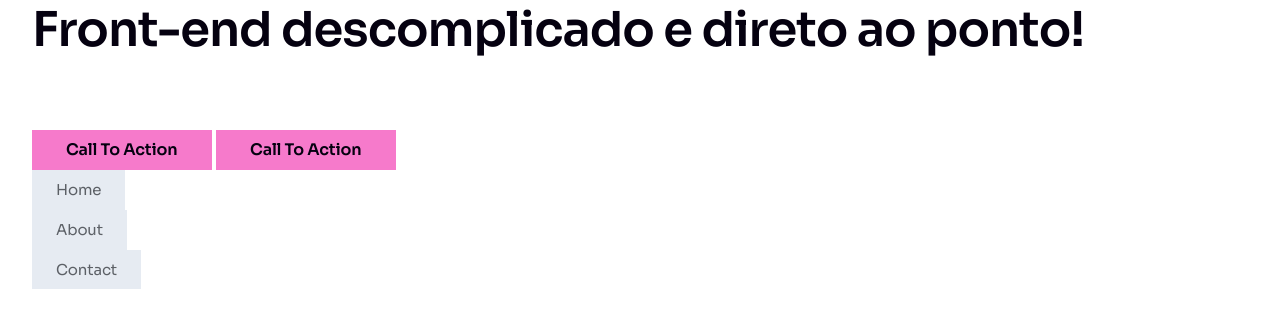
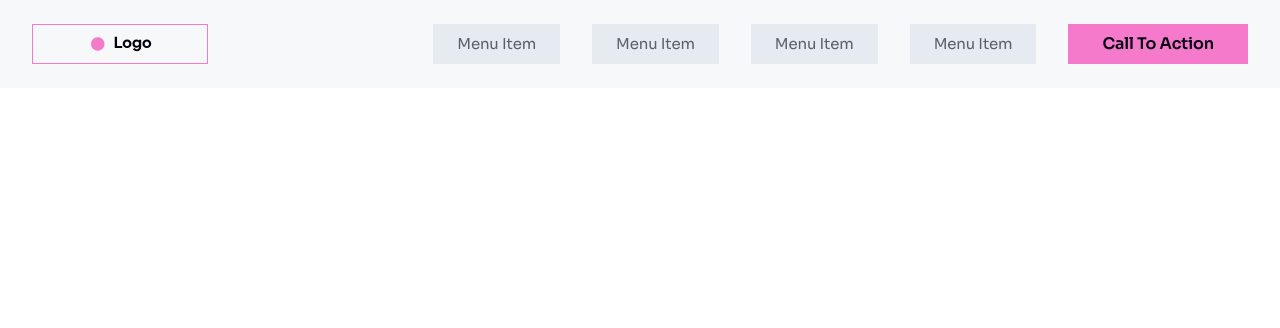
Before and after one commit to douglascosta7623/wireframe, a plain HTML site: page index.html in a window 1280 px wide. Drawn offline with Linux system fonts and the light colour scheme.

Commit message:
add style header and responsive

```diff
--- /dev/null
+++ b/css/responsive.css
@@ -0,0 +1,27 @@
+@media (max-width: 1200px) {
+  header nav {
+    display: none;
+  }
+
+  header .menu-mobile {
+    display: block;
+  }
+}
+
+@media (max-width: 991px) {
+  header nav {
+    display: none;
+  }
+}
+
+@media (max-width: 768px) {
+}
+
+@media (max-width: 600px) {
+}
+
+@media (max-width: 480px) {
+  .logo {
+    max-width: 130px;
+  }
+}
--- a/css/styles.css
+++ b/css/styles.css
@@ -0,0 +1,38 @@
+header {
+  width: 100%;
+  height: 88px;
+  background-color: var(--gray-colors-800);
+  display: flex;
+}
+
+header .container {
+  display: flex;
+  justify-content: space-between;
+  align-items: center;
+}
+
+header nav {
+  display: flex;
+  align-items: center;
+}
+
+header .menu-mobile {
+  display: none;
+}
+
+header nav ul {
+  display: flex;
+  margin-right: 32px;
+}
+
+header nav ul li {
+  margin-right: 32px;
+}
+
+header nav ul li:last-child {
+  margin-right: 0px;
+}
+
+header nav .btn-primary {
+  height: 3.975rem;
+}
--- a/css/variables.css
+++ b/css/variables.css
@@ -4,6 +4,7 @@
   --gray-colors-100: #050110;
   --gray-colors-300: #393c40;
   --gray-colors-400: #5c6066;
+  --gray-colors-800: #f7f8fa;
   --white-colors-text: rgba(255, 255, 255, 0.7);
   --white: #fff;
 }
--- a/index.html
+++ b/index.html
@@ -18,10 +18,11 @@
     <link rel="stylesheet" href="./css/grid.css" />
     <link rel="stylesheet" href="./css/patterns.css" />
     <link rel="stylesheet" href="./css/styles.css" />
+    <link rel="stylesheet" href="./css/responsive.css" />
     <link rel="stylesheet" href="./css/reset.css" />
   </head>
   <body>
-    <div class="container">
+    <!-- <div class="container">
       <h1>Front-end descomplicado e direto ao ponto!</h1>
       <h2>Titulo</h2>
       <h3>Título</h3>
@@ -34,6 +35,31 @@
         <li><a href="#" class="menu-item">About</a></li>
         <li><a href="#" class="menu-item">Contact</a></li>
       </ul>
-    </div>
+    </div> -->
+    <header>
+      <div class="container">
+        <a href="./" class="logo"><img src="./assets/img/logo.svg" alt="" /></a>
+        <nav class="">
+          <ul>
+            <li>
+              <a href="#" class="menu-item">Menu Item</a>
+            </li>
+            <li>
+              <a href="#" class="menu-item">Menu Item</a>
+            </li>
+            <li>
+              <a href="#" class="menu-item">Menu Item</a>
+            </li>
+            <li>
+              <a href="#" class="menu-item">Menu Item</a>
+            </li>
+          </ul>
+
+          <button class="btn-primary">Call To Action</button>
+        </nav>
+
+        <button class="menu-item menu-mobile">Menu Mobile</button>
+      </div>
+    </header>
   </body>
 </html>
```
